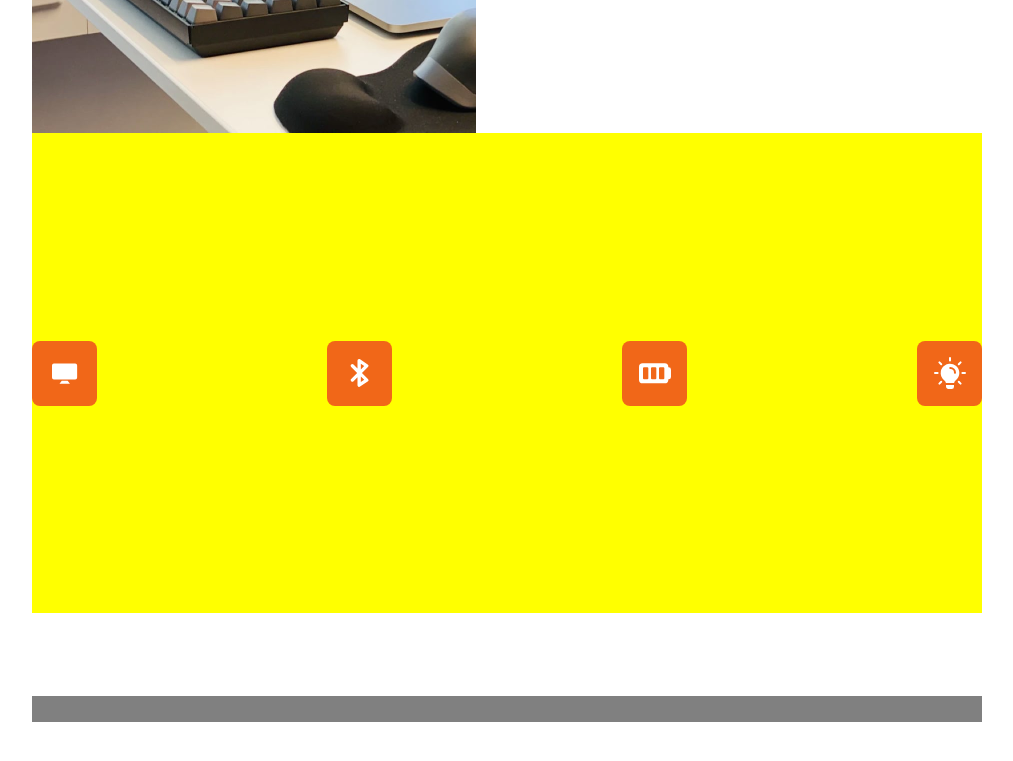
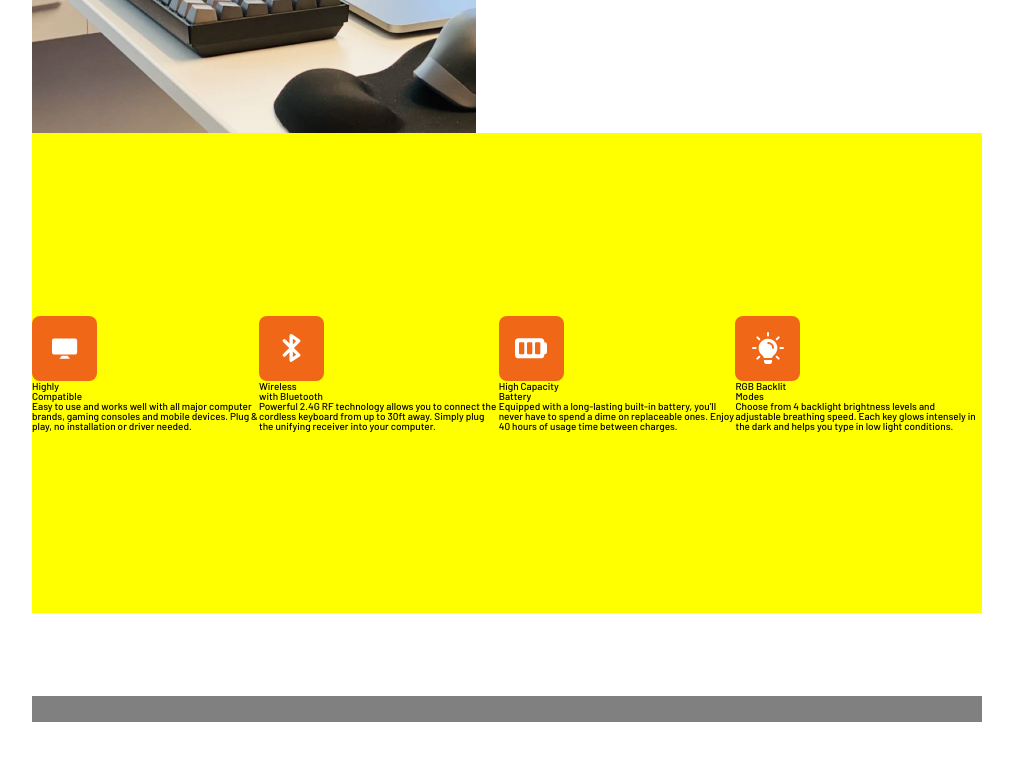
Before and after one commit to mhjarvis/front-end-projects, a plain HTML site: page junior_solutions/typemaster_prelaunch/index.html in a window 1280 px wide. Shown: the part 1189-1950 px from the top of the page, without its empty margins (133-1146 px from the left). Drawn offline with Linux system fonts and the light colour scheme.

Commit message:
Add bottom-section content-finalization

```diff
--- a/junior_solutions/typemaster_prelaunch/index.html
+++ b/junior_solutions/typemaster_prelaunch/index.html
@@ -66,21 +66,29 @@
         <div class="org-box-container">
           <img src="./assets/shared/icon-compatible.svg" alt="computer-screen" class="screen org-box">
         </div>
+        <h2 class="compatible bottom-title">Highly<br> Compatible</h2>
+        <p class="compatible-sub-text bottom-text">Easy to use and works well with all major computer brands, gaming consoles and mobile devices. Plug & play, no installation or driver needed.</p>
       </div>
       <div class="bottom-2 bottom-divs">
         <div class="org-box-container">
           <img src="./assets/shared/icon-bluetooth.svg" alt="bluetooth" class="bluetooth org-box">
         </div>
+        <h2 class="wireless-with-bluetooth bottom-title">Wireless<br> with Bluetooth</h2>
+        <p class="wireless-sub-text bottom-text">Powerful 2.4G RF technology allows you to connect the cordless keyboard from up to 30ft away. Simply plug the unifying receiver into your computer.</p>
       </div>
       <div class="bottom-3 bottom-divs">
         <div class="org-box-container">
           <img src="./assets/shared/icon-battery.svg" alt="battery" class="battery org-box">
         </div>
+        <h2 class="high-capacity bottom-title">High Capacity<br> Battery</h2>
+        <p class="battery-sub-text bottom-text">Equipped with a long-lasting built-in battery, you’ll never have to spend a dime on replaceable ones. Enjoy 40 hours of usage time between charges.</p>
       </div>
       <div class="bottom-4 bottom-divs">
         <div class="org-box-container">
           <img src="./assets/shared/icon-light.svg" alt="light-bulb" class="light-bulb org-box">
         </div>
+        <h2 class="rgb bottom-title">RGB Backlit<br> Modes</h2>
+        <p class="rgb-sub-text bottom-text">Choose from 4 backlight brightness levels and adjustable breathing speed. Each key glows intensely in the dark and helps you type in low light conditions.</p>
       </div>
     </section>
     <!-- #endregion -->
```
